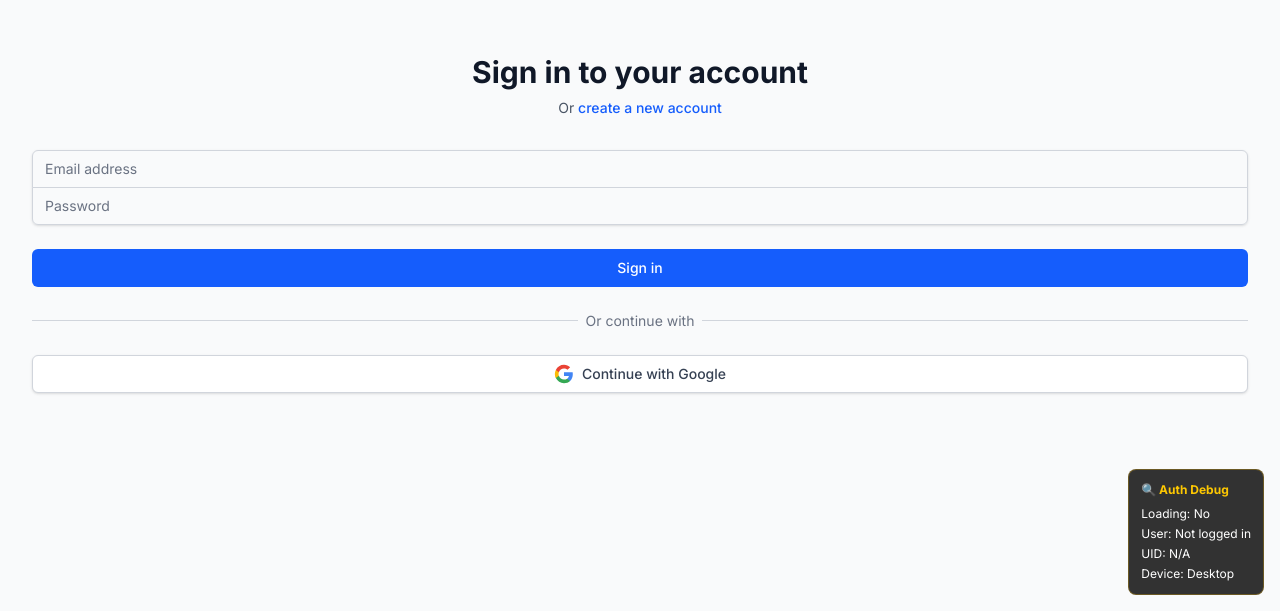
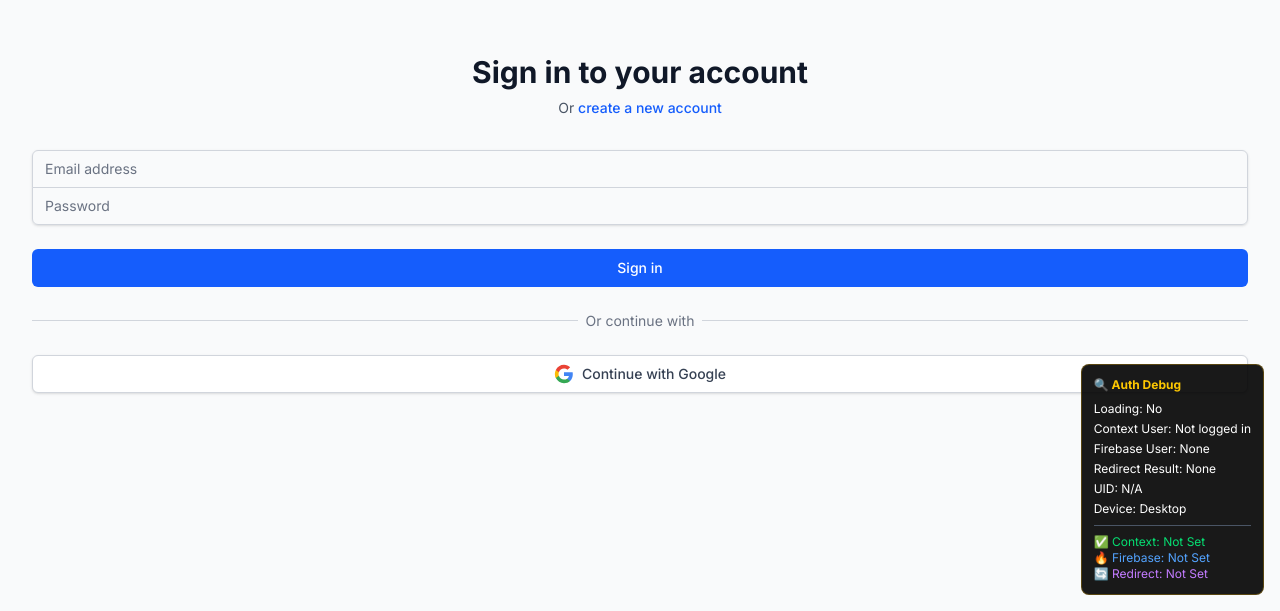
Before and after one commit to daCircuitSage/Lumina-Toolkit-V2, a React (Vite) app: page /login in a window 1280 px wide. Shown: the part 189-800 px from the top of the page. Built offline with nearby package versions, Linux system fonts and the light colour scheme; no server answers.

Commit message:
testing: mobiel auth

```diff
--- a/src/components/AuthDebug.tsx
+++ b/src/components/AuthDebug.tsx
@@ -1,8 +1,32 @@
-import React from 'react';
+import React, { useEffect, useState } from 'react';
 import { useAuth } from '../contexts/AuthContext';
+import { auth } from '../config/firebase';
 
 export default function AuthDebug() {
   const { currentUser, loading } = useAuth();
+  const [firebaseUser, setFirebaseUser] = useState<any>(null);
+  const [redirectResult, setRedirectResult] = useState<any>(null);
+
+  useEffect(() => {
+    // Check Firebase auth state directly
+    const checkFirebaseAuth = async () => {
+      if (auth) {
+        const user = auth.currentUser;
+        setFirebaseUser(user);
+
+        try {
+          const result = await auth.getRedirectResult();
+          setRedirectResult(result);
+        } catch (error) {
+          console.log('No redirect result available');
+        }
+      }
+    };
+
+    checkFirebaseAuth();
+    const interval = setInterval(checkFirebaseAuth, 2000);
+    return () => clearInterval(interval);
+  }, []);
 
   // Only show in development or if there are issues
   if (process.env.NODE_ENV === 'production' && currentUser) {
@@ -10,13 +34,20 @@ export default function AuthDebug() {
   }
 
   return (
-    <div className="fixed bottom-4 right-4 bg-black/80 text-white p-3 rounded-lg text-xs max-w-xs z-50 border border-yellow-500/30">
+    <div className="fixed bottom-4 right-4 bg-black/90 text-white p-3 rounded-lg text-xs max-w-sm z-50 border border-yellow-500/30">
       <div className="font-bold mb-2 text-yellow-400">🔍 Auth Debug</div>
       <div className="space-y-1">
         <div>Loading: {loading ? 'Yes' : 'No'}</div>
-        <div>User: {currentUser ? currentUser.email : 'Not logged in'}</div>
+        <div>Context User: {currentUser ? currentUser.email : 'Not logged in'}</div>
+        <div>Firebase User: {firebaseUser ? firebaseUser.email : 'None'}</div>
+        <div>Redirect Result: {redirectResult?.user ? redirectResult.user.email : 'None'}</div>
         <div>UID: {currentUser ? currentUser.uid.substring(0, 8) + '...' : 'N/A'}</div>
         <div>Device: {/Android|webOS|iPhone|iPad|iPod|BlackBerry|IEMobile|Opera Mini|Mobile/i.test(navigator.userAgent || '') ? 'Mobile' : 'Desktop'}</div>
+        <div className="mt-2 pt-2 border-t border-gray-600">
+          <div className="text-green-400">✅ Context: {currentUser ? 'Set' : 'Not Set'}</div>
+          <div className="text-blue-400">🔥 Firebase: {firebaseUser ? 'Set' : 'Not Set'}</div>
+          <div className="text-purple-400">🔄 Redirect: {redirectResult?.user ? 'Set' : 'Not Set'}</div>
+        </div>
       </div>
     </div>
   );
--- a/src/contexts/AuthContext.tsx
+++ b/src/contexts/AuthContext.tsx
@@ -343,6 +343,13 @@ async function signInWithGoogle() {
             }
           } else {
             console.log('No redirect result found (normal for popup auth)');
+
+            // Additional check: maybe user is already authenticated but redirect result is empty
+            const currentUser = auth.currentUser;
+            if (currentUser && !result?.user) {
+              console.log('🔄 Found authenticated user but no redirect result, updating state manually');
+              setCurrentUser(currentUser);
+            }
           }
         } catch (error: any) {
           console.error('Error handling redirect result:', error);
@@ -352,6 +359,8 @@ async function signInWithGoogle() {
             console.error('Domain not authorized for redirect');
           } else if (error.code === 'auth/redirect-cancelled-by-user') {
             console.log('Redirect was cancelled by user');
+          } else {
+            console.log('Redirect result error:', error.message);
           }
         }
       }
@@ -384,25 +393,39 @@ async function signInWithGoogle() {
   useEffect(() => {
     const checkAuthState = async () => {
       if (auth) {
-        // Wait a bit longer for mobile redirect to complete
+        // Multiple checks at different intervals for mobile redirect
+        const checks = [
+          { delay: 1000, name: '1s' },
+          { delay: 3000, name: '3s' },
+          { delay: 5000, name: '5s' }
+        ];
+
+        checks.forEach(({ delay, name }) => {
           setTimeout(async () => {
             try {
               const firebaseUser = auth.currentUser;
               if (firebaseUser && !currentUser) {
-              console.log('🔄 Mobile fallback: Updating auth state from Firebase');
+                console.log(`🔄 Mobile fallback (${name}): Updating auth state from Firebase`);
                 setCurrentUser(firebaseUser);
+                return; // Stop checking once user is set
               }
 
               // Double-check with getRedirectResult in case it was missed
               const result = await getRedirectResult(auth);
               if (result && result.user && !currentUser) {
-              console.log('🔄 Mobile fallback: Found redirect result, updating state');
+                console.log(`🔄 Mobile fallback (${name}): Found redirect result, updating state`);
                 setCurrentUser(result.user);
+                return; // Stop checking once user is set
+              }
+
+              if (!firebaseUser && !currentUser && name === '5s') {
+                console.log('🔄 Mobile fallback: No authentication found after all checks');
               }
             } catch (error) {
-            console.log('Mobile fallback check completed (no redirect result)');
+              console.log(`Mobile fallback check (${name}) completed:`, error.message);
             }
-        }, 3000);
+          }, delay);
+        });
       }
     };
 
```
Lines whose indentation alone changed are shown as unchanged.
